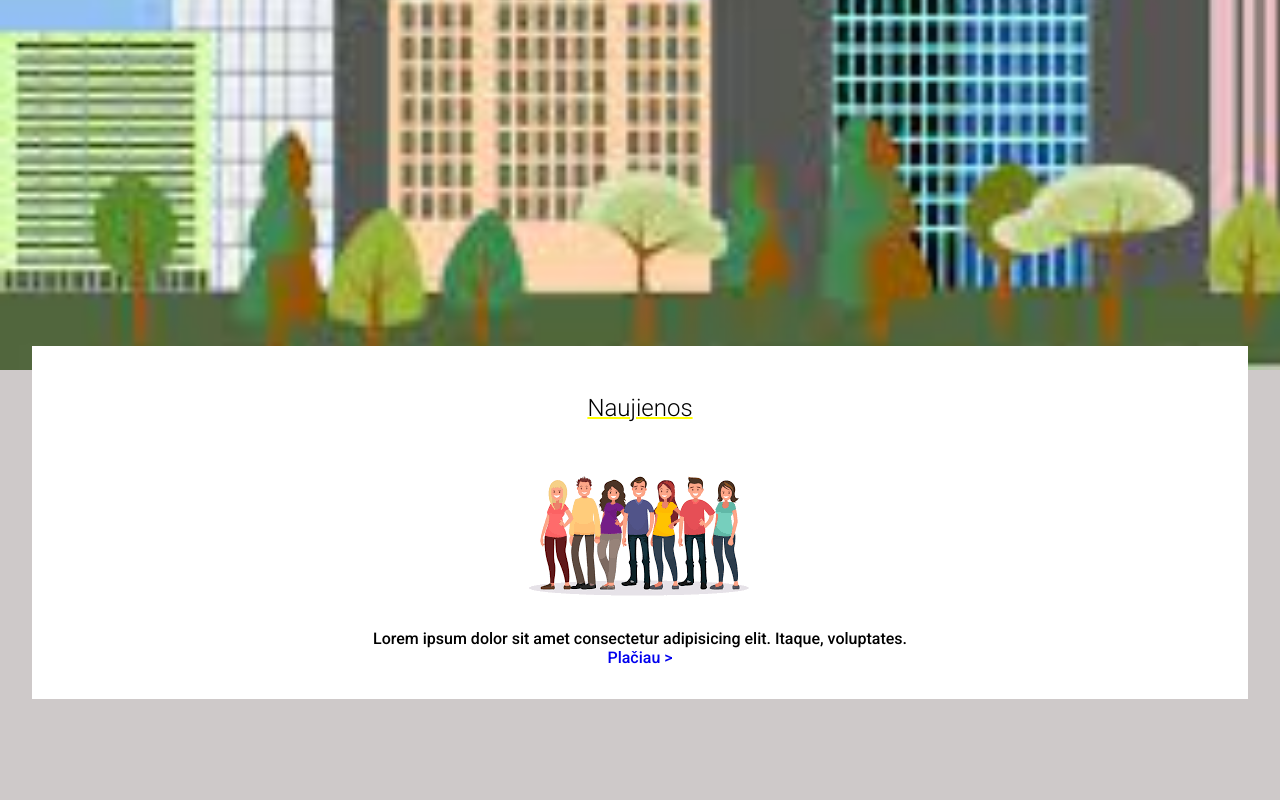
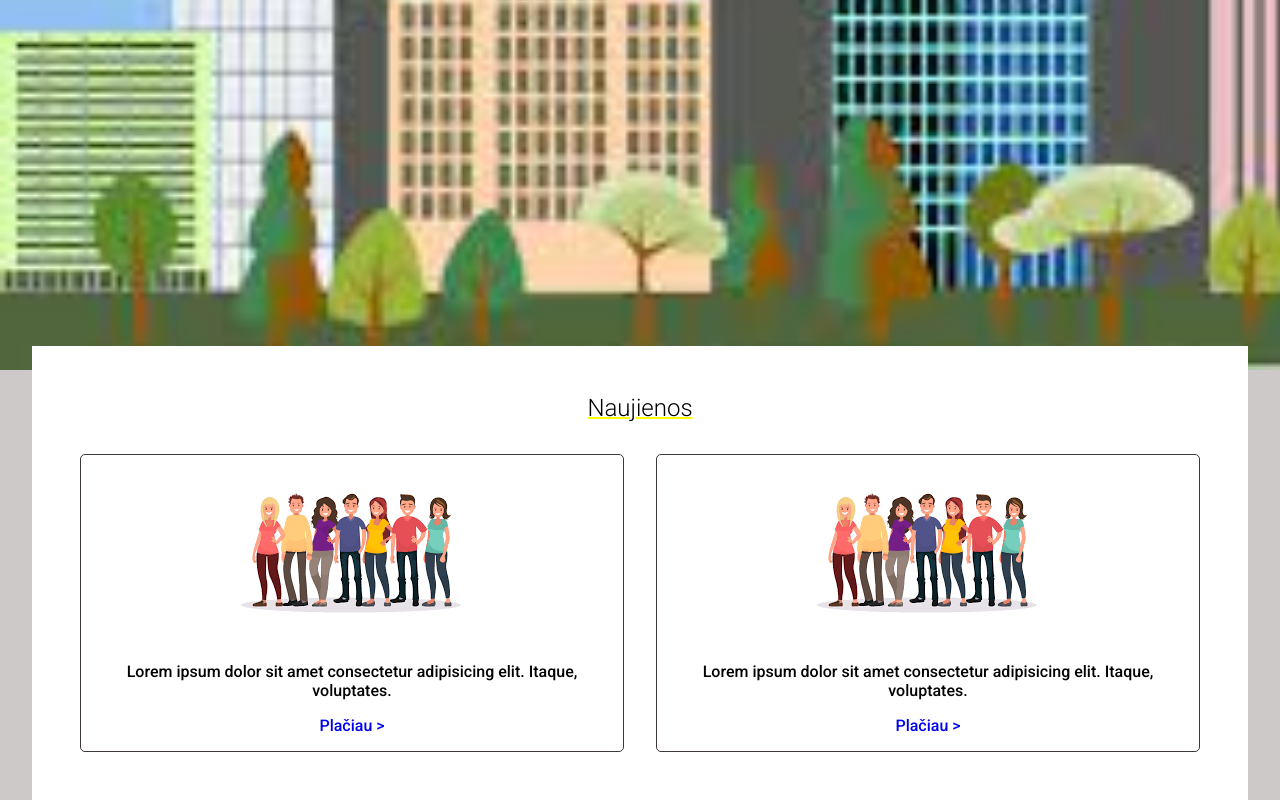
Before and after one commit to Kestas0302/Lietuvos-pastas, a plain HTML site: page index.html in a window 1280 px wide. Shown: the part 957-1757 px from the top of the page. Before the commit the page ends 1656 px from the top, so only its background shows below. Drawn offline with Linux system fonts and the light colour scheme.

Commit message:
Add one more card

```diff
--- a/index.html
+++ b/index.html
@@ -60,6 +60,17 @@
                     </p>
                     <a href="#">Plačiau ></a>
                 </div>
+
+            <div class="card">
+                <div class="card-image">
+                    <img src="./people.png" alt="people" />
+                </div>
+                <p class="card-text">
+                    Lorem ipsum dolor sit amet consectetur adipisicing elit. Itaque,
+                    voluptates.
+                </p>
+                <a href="#">Plačiau ></a>
+            </div>
             </div>
 
         </section>
--- a/style.css
+++ b/style.css
@@ -83,6 +83,28 @@ a, button{
     text-align: center;
     font-weight: 300;
     text-decoration: underline solid yellow 2px;
-    margin: 0;
+    margin: 0 auto;
     padding: 16px;
 }
+
+.cards{
+    display: flex;
+    justify-content: space-between;
+
+}
+.card{
+    width: 48%;
+    margin: 16px;
+    border: 1px solid #3f3939;
+    border-radius: 5px;
+    padding-bottom: 16px;
+}
+.card .card-img{
+    width: 100%;
+    border-top-left-radius: 5px;
+    border-top-right-radius: 5px;
+}
+.card .card-text, .card a{
+    padding: 16px;
+
+}
```
